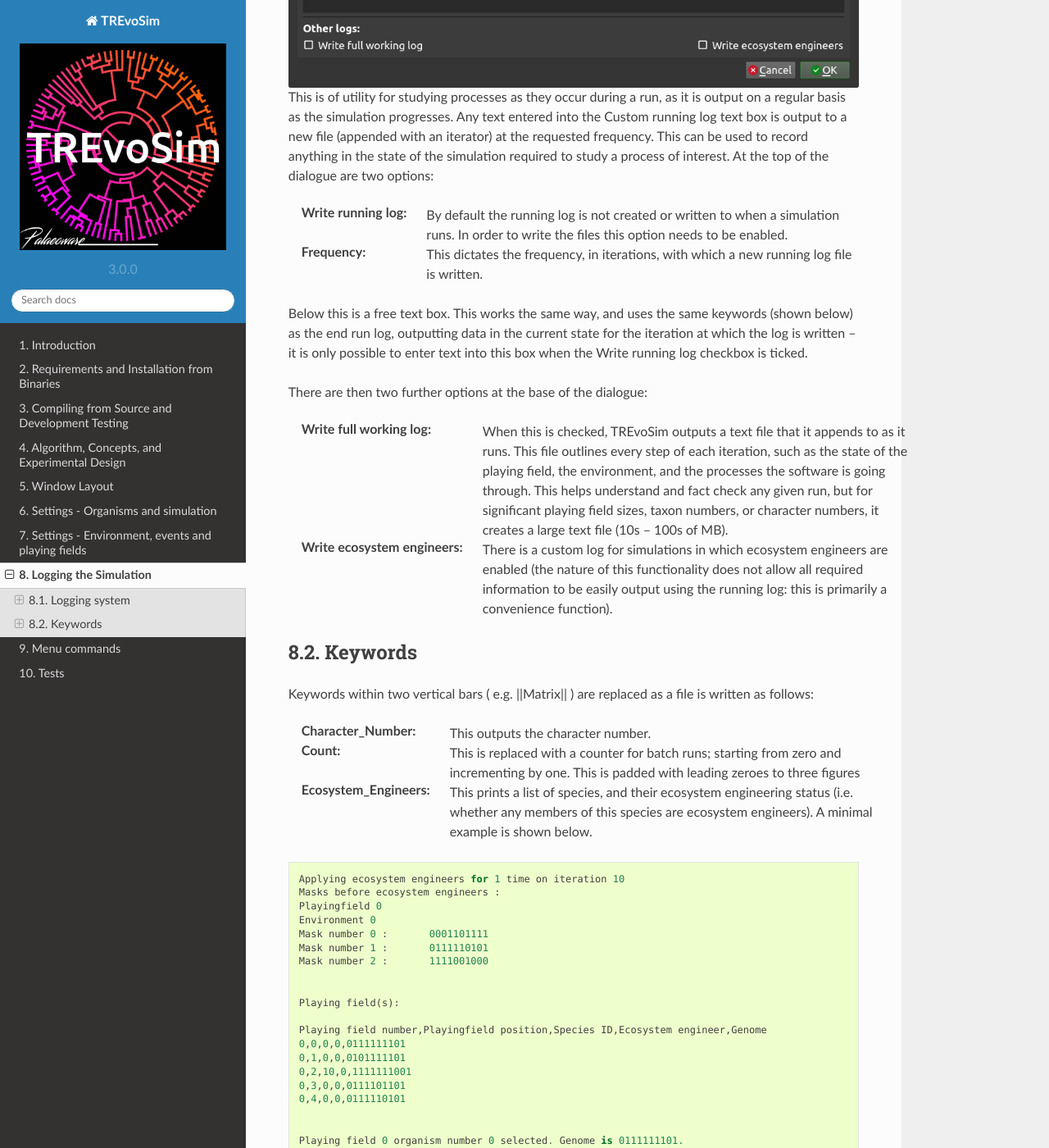
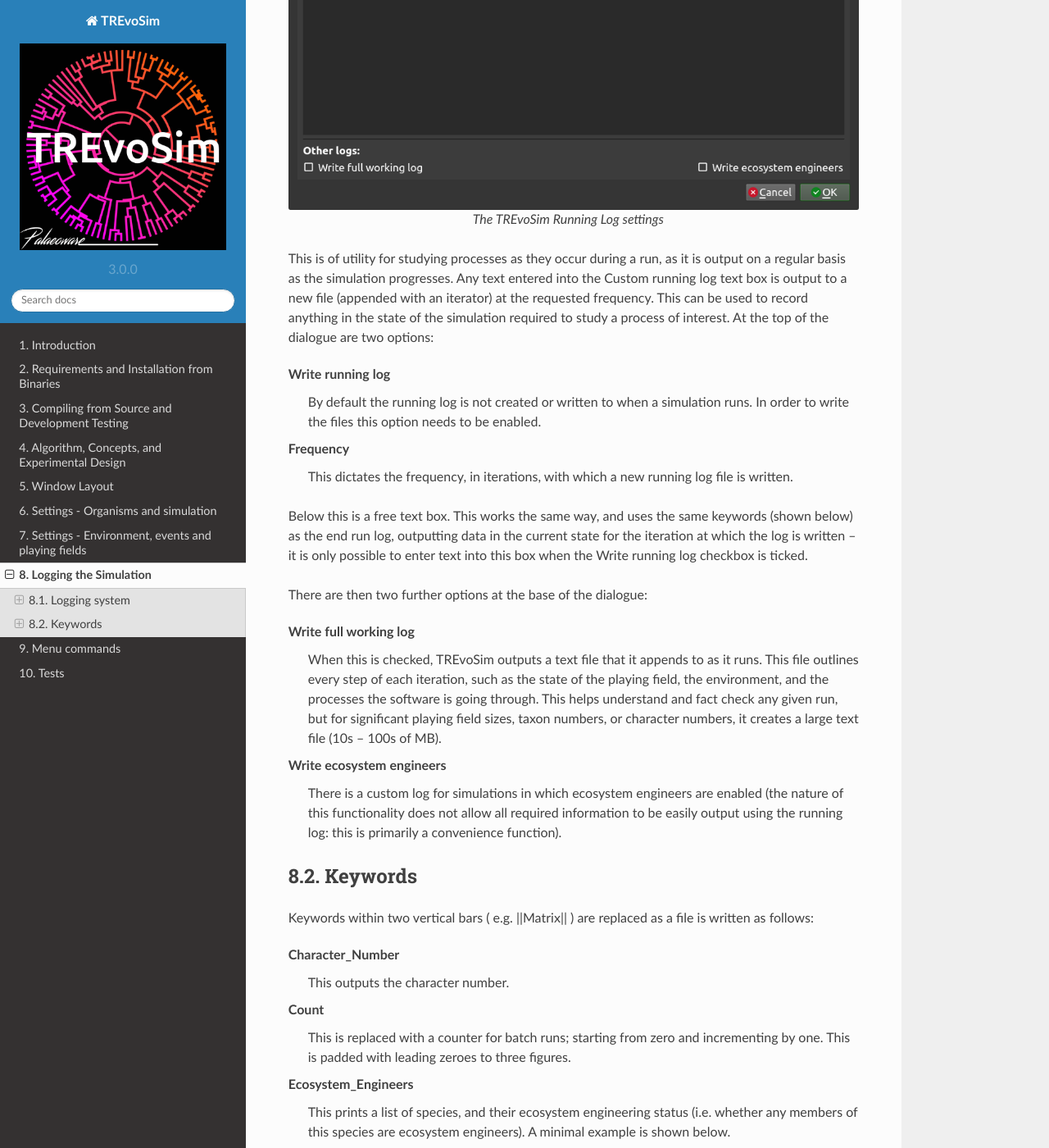
Before and after one commit to palaeoware/trevosim, a Sphinx documentation site: the page built from docs/loggingsim.rst, in a window 1280 px wide and 1400 px high, scrolled down 2138 px. Shown: the whole window at 82% size. Built offline with Sphinx 7.4.7 and the Read the Docs theme 2.0.0, drawn with Linux system fonts in a browser that asks for light colours; some of the changed lines change nothing that is shown; some of the changed text lies outside the part shown.

Commit message:
Clean up logging page, including moving away from field sets and standardising indentation so parenting is clear

```diff
--- a/docs/loggingsim.rst
+++ b/docs/loggingsim.rst
@@ -13,12 +13,18 @@
 
 .. figure:: _static/output_01.png
     :align: center
+    :alt: The output settings page for the end run log in TREvoSim
+
+    The TREvoSim End Run Log settings
 
 A typical use case for this is when you would like to use the outputs of a finished simulation to do downstream analyses for e.g. phylogenetic methods. This tab provides options for two custom log files, which are placed, after a run, within the *TREvoSim_output* folder created on the save path. Basename defines the start of the filename, and if you so wish, this can include forward slashes before the start of the file name to denote a path, that TREvoSim will create for you. TREvoSim then adds a number to the start of the filename you have suggested, and this number iterates with subsequent runs. The file extension is also defined in this dialogue in a separate text box.
 
 The two text boxes allow custom file content to be written: text from these is written as provided to the file -- for example with run instructions or program commands -- and any of a series of keywords defined below included within two vertical bar ( | ) symbols are replaced as a file is written. The default outputs are shown in the figure above -- they create a vanilla nexus file which allows you to, for example, load the character matrix into R, and a TNT file which conducts a parsimony search on TREvoSim data before outputting the most parsimonious trees.
 
 In addition to these two custom files, TREvoSim can output a tree for each run in a standard nexus format. The options at the bottom of the output tab allow you to define the basename for this file. The output includes the tree and translate block, as well as a comment with the settings of the run written to it.
+
+.. note::
+    See also :ref:`Data analysis` for pointers on how to analyse TREvoSim outputs.
 
 Running log
 ^^^^^^^^^^^
@@ -27,116 +33,140 @@
 
 .. figure:: _static/output_02.png
     :align: center
+    :alt: The output settings page for the running log in TREvoSim
+
+    The TREvoSim Running Log settings
 
 This is of utility for studying processes as they occur during a run, as it is output on a regular basis as the simulation progresses. Any text entered into the Custom running log text box is output to a new file (appended with an iterator) at the requested frequency. This can be used to record anything in the state of the simulation required to study a process of interest. At the top of the dialogue are two options:
 
-:Write running log: By default the running log is not created or written to when a simulation runs. In order to write the files this option needs to be enabled.
-:Frequency: This dictates the frequency, in iterations, with which a new running log file is written.
+Write running log
+  By default the running log is not created or written to when a simulation runs. In order to write the files this option needs to be enabled.
+Frequency
+  This dictates the frequency, in iterations, with which a new running log file is written.
 
 Below this is a free text box. This works the same way, and uses the same keywords (shown below) as the end run log, outputting data in the current state for the iteration at which the log is written -- it is only possible to enter text into this box when the Write running log checkbox is ticked.
 
 There are then two further options at the base of the dialogue:
 
-:Write full working log: When this is checked, TREvoSim outputs a text file that it appends to as it runs. This file outlines every step of each iteration, such as the state of the playing field, the environment, and the processes the software is going through. This helps understand and fact check any given run, but for significant playing field sizes, taxon numbers, or character numbers, it creates a large text file (10s -- 100s of MB).
-:Write ecosystem engineers: There is a custom log for simulations in which ecosystem engineers are enabled (the nature of this functionality does not allow all required information to be easily output using the running log: this is primarily a convenience function).
+Write full working log
+  When this is checked, TREvoSim outputs a text file that it appends to as it runs. This file outlines every step of each iteration, such as the state of the playing field, the environment, and the processes the software is going through. This helps understand and fact check any given run, but for significant playing field sizes, taxon numbers, or character numbers, it creates a large text file (10s -- 100s of MB).
+Write ecosystem engineers
+  There is a custom log for simulations in which ecosystem engineers are enabled (the nature of this functionality does not allow all required information to be easily output using the running log: this is primarily a convenience function).
 
 Keywords
 --------
 
 Keywords within two vertical bars ( e.g. \|\|Matrix\|\| ) are replaced as a file is written as follows:
 
-:Character_Number: This outputs the character number.
-:Count: This is replaced with a counter for batch runs; starting from zero and incrementing by one. This is padded with leading zeroes to three figures
-:Ecosystem_Engineers: This prints a list of species, and their ecosystem engineering status (i.e. whether any members of this species are ecosystem engineers). A minimal example is shown below.
+Character_Number
+  This outputs the character number.
+Count
+  This is replaced with a counter for batch runs; starting from zero and incrementing by one. This is padded with leading zeroes to three figures.
 
-::
+Ecosystem_Engineers
+  This prints a list of species, and their ecosystem engineering status (i.e. whether any members of this species are ecosystem engineers). A minimal example is shown below.
 
-  Applying ecosystem engineers for 1 time on iteration 10
-  Masks before ecosystem engineers :
-  Playingfield 0
-  Environment 0
-  Mask number 0 :	0001101111
-  Mask number 1 :	0111110101
-  Mask number 2 :	1111001000
+  ::
+
+    Applying ecosystem engineers for 1 time on iteration 10
+    Masks before ecosystem engineers :
+    Playingfield 0
+    Environment 0
+    Mask number 0 :	0001101111
+    Mask number 1 :	0111110101
+    Mask number 2 :	1111001000
 
 
-  Playing field(s):
+    Playing field(s):
 
-  Playing field number,Playingfield position,Species ID,Ecosystem engineer,Genome
-  0,0,0,0,0111111101
-  0,1,0,0,0101111101
-  0,2,10,0,1111111001
-  0,3,0,0,0111101101
-  0,4,0,0,0111110101
+    Playing field number,Playingfield position,Species ID,Ecosystem engineer,Genome
+    0,0,0,0,0111111101
+    0,1,0,0,0101111101
+    0,2,10,0,1111111001
+    0,3,0,0,0111101101
+    0,4,0,0,0111110101
 
 
-  Playing field 0 organism number 0 selected. Genome is 0111111101.
-  Masks after ecosystem engineers:
-  Playingfield 0
-  Environment 0
-  Mask number 0 :	0001101111
-  Mask number 1 :	0111110101
-  Mask number 2 :	0111111101
+    Playing field 0 organism number 0 selected. Genome is 0111111101.
+    Masks after ecosystem engineers:
+    Playingfield 0
+    Environment 0
+    Mask number 0 :	0001101111
+    Mask number 1 :	0111110101
+    Mask number 2 :	0111111101
 
 
-  Playing field(s) after ecosystem engineers:
+    Playing field(s) after ecosystem engineers:
 
-  Playing field number,Playingfield position,Species ID,Ecosystem engineer,Genome
-  0,0,0,1,0111111101
-  0,1,0,0,0101111101
-  0,2,10,0,1111111001
-  0,3,0,0,0111101101
-  0,4,0,0,0111110101
+    Playing field number,Playingfield position,Species ID,Ecosystem engineer,Genome
+    0,0,0,1,0111111101
+    0,1,0,0,0101111101
+    0,2,10,0,1111111001
+    0,3,0,0,0111101101
+    0,4,0,0,0111110101
 
-:Iteration: This outputs the current iteration number.
-:Matrix: This is replaced with the matrix from the run. For example:
+Iteration
+  This outputs the current iteration number.
 
-::
+Matrix
+  This is replaced with the matrix from the run. For example:
 
-  Species_00	0111011110
-  Species_01	0101011011
-  Species_02	0001011100
-  Species_03	0110111111
-  Species_04	1110101110
-  Species_05	1111111010
+  ::
 
-:MrBayes_Tree: This writes a tree in standard Newick format, including branch lengths (these are based on iteration number throughout):
+    Species_00	0111011110
+    Species_01	0101011011
+    Species_02	0001011100
+    Species_03	0110111111
+    Species_04	1110101110
+    Species_05	1111111010
 
-::
+MrBayes_Tree
+  This writes a tree in standard Newick format, including branch lengths (these are based on iteration number throughout):
 
-  (Species_01:2,(Species_02:2,(Species_03:2,Species_00:19):5):1):13
+  ::
 
-*Note* The mechanism used for tree writing differs between TNT and MrBayes outputs -- the tree topology is the same, but the taxon order differs.
+    (Species_01:2,(Species_02:2,(Species_03:2,Species_00:19):5):1):13
 
-:Root: Writes the genome of the organism used to seed the simulation, thereby allowing characters to be polarised correctly with respect to the root of the tree (see :ref:`algorithmconcepts`):
+  .. note::
+    The mechanism used for tree writing differs between TNT and MrBayes outputs -- the tree topology is the same, but the taxon order differs.
 
-::
+Root
+  Writes the genome of the organism used to seed the simulation, thereby allowing characters to be polarised correctly with respect to the root of the tree (see :ref:`algorithmconcepts`):
 
-  01000100000010010000011100001111
+  ::
 
-:Settings: Writes the current TREvoSim settings to the file (this is provided as a useful way to record, with any output data, the state of the TREvoSim variables for any given run). Shown below for the defaults:
+    01000100000010010000011100001111
 
-::
+Settings
+  Writes the current TREvoSim settings to the file (this is provided as a useful way to record, with any output data, the state of the TREvoSim variables for any given run). Shown below for the defaults:
 
-  variables : genomeSize 128 speciesSelectSize 128 fitnessSize 128 runForTaxa 64 runForIterations 1000 playingfieldSize 20 speciesDifference 4 environmentMutationRate 1 organismMutationRate 5 unresolvableCutoff 5 environmentNumber 1 maskNumber 3 runMode 1 stripUninformative 0 writeTree 1 writeRunningLog 0 writeFileOne 1 writeFileTwo 1 writeEE 0 noSelection 0 randomSeed 0 sansomianSpeciation 1 discardDeleterious 0 fitnessTarget 0 playingfieldNumber 1 mixing 0 mixingProbabilityZeroToOne 0 mixingProbabilityOneToZero 0 playingfieldMasksMode 0 selection 10 randomOverwrite 0 ecosystemEngineers 0 ecosystemEngineersArePersistent 0 ecosystemEngineeringFrequency 10 ecosystemEngineersAddMask 0 runningLogFrequency 50 replicates 25 expandingPlayingfield0 stochasticLayer 0 stochasticDepth 1 matchFitnessPeaks 0 stochasticMap 0000000000000000
+  ::
 
-:TNT_Tree: This writes a tree, if required, in TNT format (i.e. only brackets and terminal labels):
+    variables : genomeSize 128 speciesSelectSize 128 fitnessSize 128 runForTaxa 64 runForIterations 1000 playingfieldSize 20 speciesDifference 4 environmentMutationRate 1 organismMutationRate 5 unresolvableCutoff 5 environmentNumber 1 maskNumber 3 runMode 1 stripUninformative 0 writeTree 1 writeRunningLog 0 writeFileOne 1 writeFileTwo 1 writeEE 0 noSelection 0 randomSeed 0 sansomianSpeciation 1 discardDeleterious 0 fitnessTarget 0 playingfieldNumber 1 mixing 0 mixingProbabilityZeroToOne 0 mixingProbabilityOneToZero 0 playingfieldMasksMode 0 selection 10 randomOverwrite 0 ecosystemEngineers 0 ecosystemEngineersArePersistent 0 ecosystemEngineeringFrequency 10 ecosystemEngineersAddMask 0 runningLogFrequency 50 replicates 25 expandingPlayingfield0 stochasticLayer 0 stochasticDepth 1 matchFitnessPeaks 0 stochasticMap 0000000000000000
 
-::
+TNT_Tree
+  This writes a tree, if required, in TNT format (i.e. only brackets and terminal labels):
 
-  (((00 03) 02) 01)
+  ::
 
-*Note* The mechanism used for tree writing differs between TNT and MrBayes outputs -- the tree topology is the same, but the taxon order differs.
+    (((00 03) 02) 01)
 
-:Time: Adds a timestamp:
+  .. note::
+    The mechanism used for tree writing differs between TNT and MrBayes outputs -- the tree topology is the same, but the taxon order differs.
 
-::
+Time
+  Adds a timestamp:
 
-  Written on Fri Jun 28 07:09:14 2024
+  ::
 
-:Taxon_Number: Writes the number of species that have existed since the start of the simulation at the iteration it is called.
-:Unresolvable: This prints a list of unresolvable taxa (or a notice that there are none if required).
-:Uninformative: Writes the number of uninformative characters.
+    Written on Fri Jun 28 07:09:14 2024
+
+Taxon_Number
+  Writes the number of species that have existed since the start of the simulation at the iteration it is called.
+Unresolvable
+  This prints a list of unresolvable taxa (or a notice that there are none if required).
+Uninformative
+  Writes the number of uninformative characters.
 
 Keywords example
 ^^^^^^^^^^^^^^^^
```
